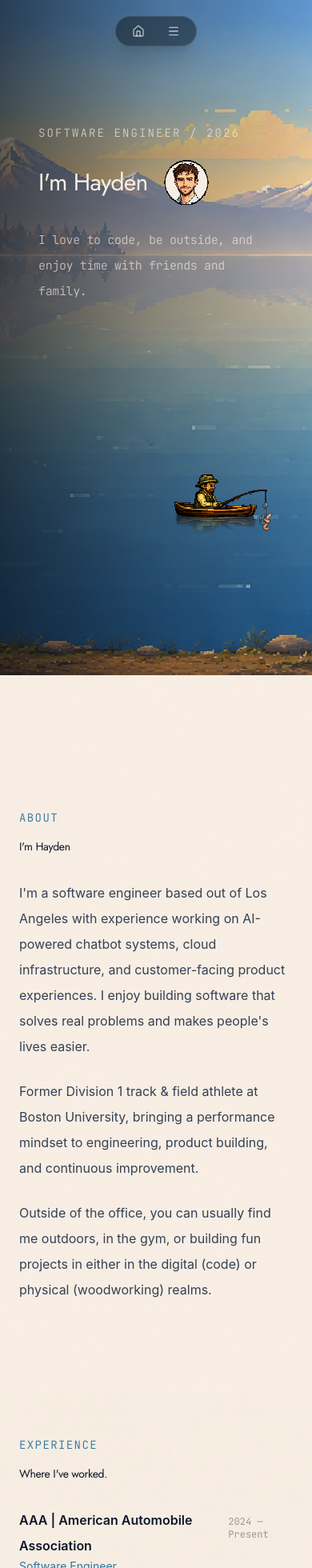
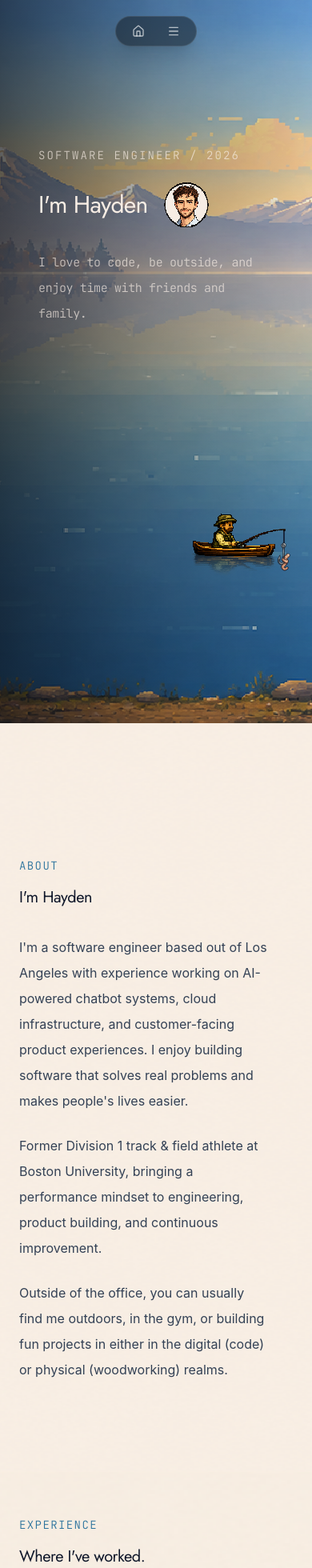
Before and after one commit to hayden-jennings/hayden-jennings.com, a React (Vite) app in the folder hayden-portfolio/: page / in a window 390 px wide. Shown: the top 1960 px of the page at 80% size. Built offline with nearby package versions, Linux system fonts and the light colour scheme.

Commit message:
mobile style fixes

```diff
--- a/hayden-portfolio/index.html
+++ b/hayden-portfolio/index.html
@@ -3,7 +3,10 @@
   <head>
     <meta charset="UTF-8" />
     <link rel="icon" type="image/svg+xml" href="/favicon.svg" />
-    <meta name="viewport" content="width=device-width, initial-scale=1, viewport-fit=cover" />
+    <meta
+      name="viewport"
+      content="width=device-width, initial-scale=1, viewport-fit=cover"
+    />
     <title>hayden-portfolio</title>
   </head>
   <body>
--- a/hayden-portfolio/src/App.tsx
+++ b/hayden-portfolio/src/App.tsx
@@ -19,7 +19,7 @@ import "@fontsource/jetbrains-mono/700.css";
 
 const experiences = [
   {
-    company: "AAA | American Automobile Association",
+    company: "AAA",
     dates: "2024 — Present",
     role: "Software Engineer",
     summary:
@@ -74,50 +74,6 @@ const navItems = [
   { label: "Contact", href: "#contact" },
 ];
 
-function FishingLineFromRod() {
-  const lineRef = useRef<HTMLDivElement>(null);
-  const lureRef = useRef<HTMLImageElement>(null);
-
-  useEffect(() => {
-    afterLenisCallback = () => {
-      const anchor = document.getElementById("rod-tip-anchor");
-      const lineEl = lineRef.current;
-      const lureEl = lureRef.current;
-      if (!anchor || !lineEl || !lureEl) return;
-
-      const rect = anchor.getBoundingClientRect();
-      const x = rect.left + rect.width / 2;
-      const y = rect.top;
-      const lureY = window.innerHeight * 0.54;
-      const lineHeight = Math.max(lureY - y, 18);
-
-      lineEl.style.left = `${x + 1}px`;
-      lineEl.style.top = `${y}px`;
-      lineEl.style.height = `${lineHeight}px`;
-
-      lureEl.style.left = `${x + 2}px`;
-      lureEl.style.top = `${y + lineHeight + 17}px`;
-    };
-
-    return () => {
-      afterLenisCallback = null;
-    };
-  }, []);
-
-  return (
-    <div className="pointer-events-none fixed inset-0 z-[19]">
-      <div ref={lineRef} className="absolute w-0.5 bg-[rgba(15,23,42,0.8)]" />
-      <img
-        ref={lureRef}
-        src="/images/lure-with-worm.png"
-        alt="lure"
-        className="absolute -translate-x-1/2 -translate-y-1/2"
-        style={{ width: 64, height: "auto" }}
-      />
-    </div>
-  );
-}
-
 export default function PortfolioLandingPage() {
   useEffect(() => {
     const lenis = new Lenis({
@@ -143,7 +99,7 @@ export default function PortfolioLandingPage() {
   }, []);
 
   return (
-    <main className="min-h-dvh text-[#0F172A] selection:bg-[#0F172A] selection:text-[#F8F4EC]">
+    <main className="min-h-screen text-[#0F172A] selection:bg-[#0F172A] selection:text-[#F8F4EC]">
       <FloatingHeader />
       <FishingLineFromRod />
       <HeroSection />
@@ -299,12 +255,55 @@ function FloatingHeader() {
   );
 }
 
+function FishingLineFromRod() {
+  const lineRef = useRef<HTMLDivElement>(null);
+  const lureRef = useRef<HTMLImageElement>(null);
+
+  useEffect(() => {
+    afterLenisCallback = () => {
+      const anchor = document.getElementById("rod-tip-anchor");
+      const lineEl = lineRef.current;
+      const lureEl = lureRef.current;
+      if (!anchor || !lineEl || !lureEl) return;
+
+      const rect = anchor.getBoundingClientRect();
+      const x = rect.left + rect.width / 2;
+      const y = rect.top;
+      const lureY = window.innerHeight * 0.54;
+      const lineHeight = Math.max(lureY - y, 18);
+
+      lineEl.style.left = `${x + 1}px`;
+      lineEl.style.top = `${y}px`;
+      lineEl.style.height = `${lineHeight}px`;
+
+      lureEl.style.left = `${x + 2}px`;
+      lureEl.style.top = `${y + lineHeight + 17}px`;
+    };
+
+    return () => {
+      afterLenisCallback = null;
+    };
+  }, []);
+
+  return (
+    <div className="pointer-events-none fixed inset-0 z-[19]">
+      <div ref={lineRef} className="absolute w-0.5 bg-[rgba(15,23,42,0.8)]" />
+      <img
+        ref={lureRef}
+        src="/images/lure-with-worm.png"
+        alt="lure"
+        className="absolute -translate-x-1/2 -translate-y-1/2"
+        style={{ width: 64, height: "auto" }}
+      />
+    </div>
+  );
+}
+
 function HeroSection() {
   return (
     <section
       id="top"
-      className="relative flex min-h-screen items-start md:items-center overflow-hidden px-12 pt-24 sm:px-20"
-      style={{ minHeight: "100svh" }}
+      className="relative flex items-start md:items-center overflow-hidden px-12 pt-24 sm:px-20 [min-height:calc(100lvh+60px)] md:[min-height:100lvh]"
     >
       {/* Lake background */}
       <img
@@ -325,7 +324,7 @@ function HeroSection() {
       <div className="absolute inset-0 bg-gradient-to-r from-[#080A0F]/65 via-[#080A0F]/30 to-[#080A0F]/5" />
 
       {/* Hero text */}
-      <div className="relative z-20 max-w-2xl text-left pt-15 sm:translate-y-18 sm:translate-x-20">
+      <div className="relative z-20 max-w-2xl text-left pt-22 md:pt-0 sm:translate-y-18 sm:translate-x-20">
         <p className="mb-5 text-sm font-light uppercase tracking-[0.15em] text-[#F7EDE4]/70 font-['JetBrains_Mono']">
           Software Engineer / 2026
         </p>
@@ -361,7 +360,7 @@ function HeroSection() {
           pointer-events-none
           absolute
           bottom-[18%]
-          left-[42%]
+          left-[48%]
           z-20
           h-[200px]
           w-[280px]
@@ -420,7 +419,7 @@ function AboutSection() {
   return (
     <section
       id="about"
-      className="relative overflow-hidden px-6 pt-42 pb-28"
+      className="relative overflow-hidden px-6 pr-14 sm:pr-6 pt-42 pb-28"
       style={{
         backgroundImage: "url(/images/background-bubbles.png)",
         backgroundSize: "cover",
@@ -431,7 +430,7 @@ function AboutSection() {
       <div className="pointer-events-none absolute inset-x-0 top-0 h-44" />
       <div className="relative z-10 mx-auto max-w-2xl text-left">
         <SectionLabel>About</SectionLabel>
-        <h2 className="mt-4 text-sm tracking-tight sm:text-2xl font-['Jost']">
+        <h2 className="mt-4 text-xl tracking-tight sm:text-2xl font-['Jost']">
           I'm Hayden
         </h2>
 
@@ -463,7 +462,7 @@ function ExperienceSection() {
   return (
     <section
       id="experience"
-      className="relative overflow-hidden px-6 py-14"
+      className="relative overflow-hidden px-6 pr-14 sm:pr-6 py-14"
       style={{
         backgroundImage: "url(/images/background-bubbles2.png)",
         backgroundSize: "cover",
@@ -472,7 +471,7 @@ function ExperienceSection() {
     >
       <div className="relative z-10 mx-auto max-w-2xl text-left">
         <SectionLabel>Experience</SectionLabel>
-        <h2 className="mt-4 text-sm tracking-tight sm:text-2xl font-['Jost']">
+        <h2 className="mt-4 text-xl tracking-tight sm:text-2xl font-['Jost']">
           Where I&apos;ve worked.
         </h2>
 
@@ -596,7 +595,7 @@ function ProjectsSection() {
   return (
     <section
       id="projects"
-      className="relative overflow-hidden px-6 py-28"
+      className="relative overflow-hidden px-6 pr-14 sm:pr-6 py-28"
       style={{
         backgroundImage: "url(/images/background-bubbles.png)",
         backgroundSize: "cover",
@@ -605,7 +604,7 @@ function ProjectsSection() {
     >
       <div className="relative z-10 mx-auto max-w-2xl text-left">
         <SectionLabel>Projects</SectionLabel>
-        <h2 className="mt-4 text-sm tracking-tight sm:text-2xl font-['Jost']">
+        <h2 className="mt-4 text-xl tracking-tight sm:text-2xl font-['Jost']">
           Selected projects, ask me about them!
         </h2>
 
--- a/hayden-portfolio/src/index.css
+++ b/hayden-portfolio/src/index.css
@@ -1,13 +1,10 @@
 @import "tailwindcss";
 
-html {
-  overscroll-behavior: none;
-}
-
+html,
 body {
   margin: 0;
   padding: 0;
-  overscroll-behavior: none;
+  background-color: #f9efe4;
 }
 
 .image-render-pixel {
```
